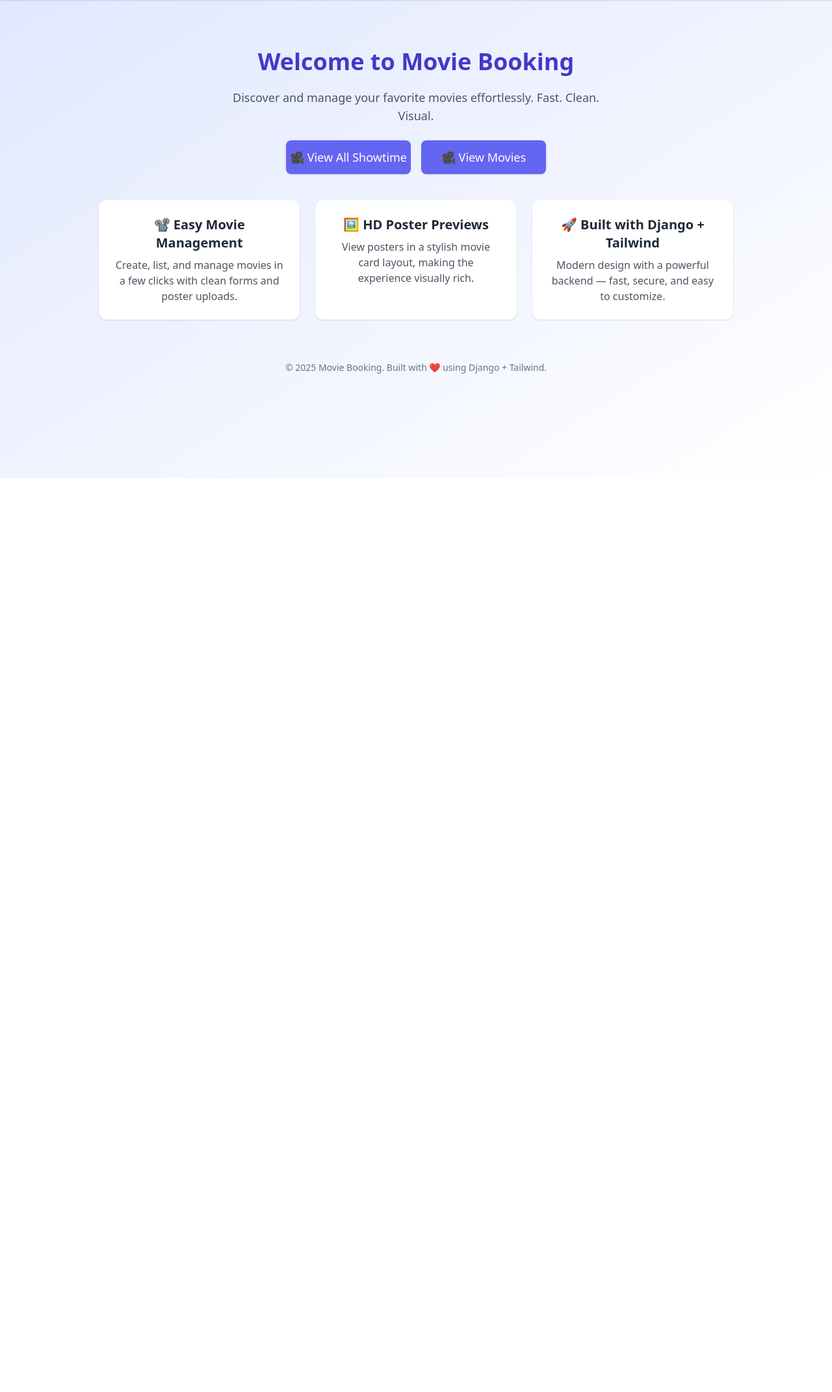
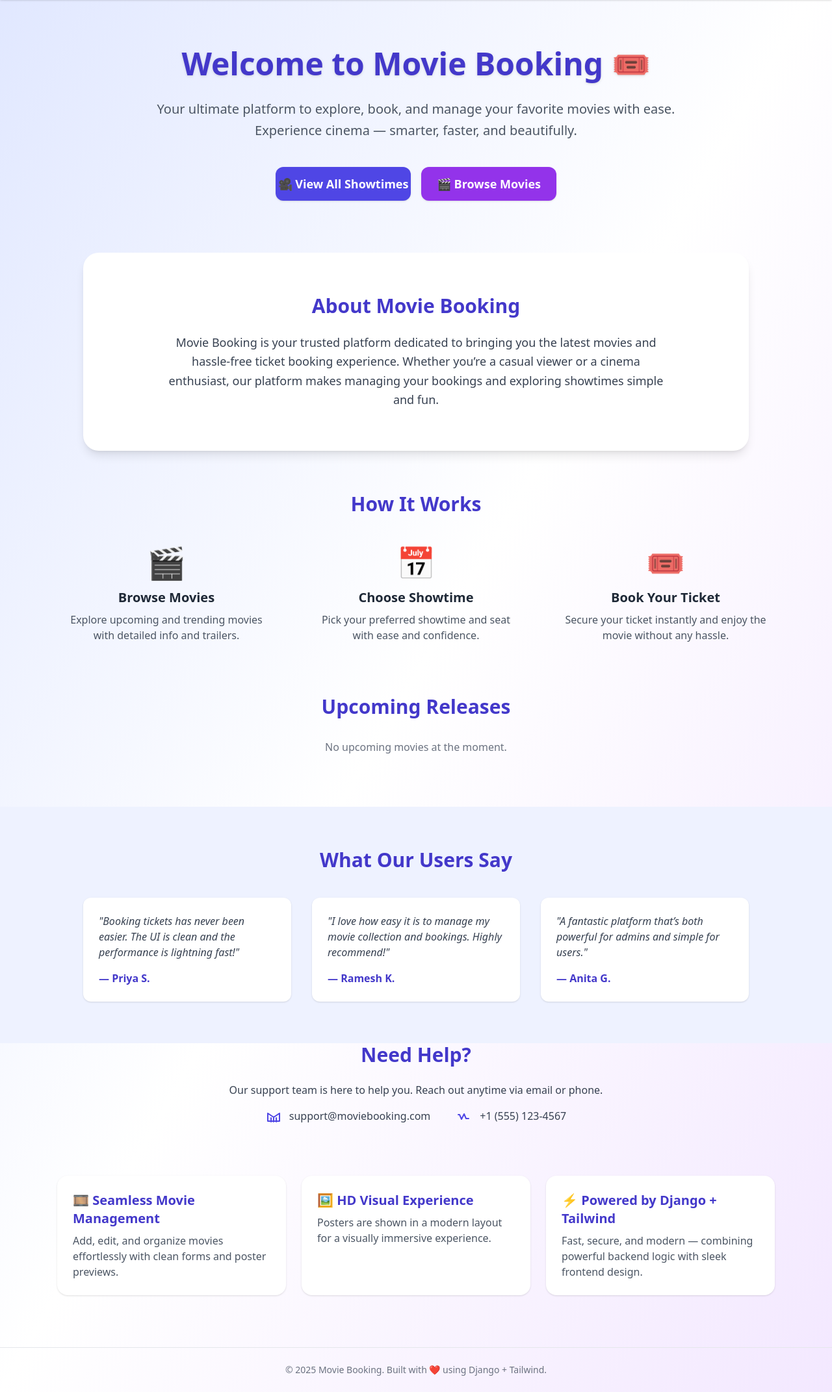
Before and after one commit to this-is-neha/Movie-, a Django app: page / in a window 1280 px wide. Shown: the part 64-2207 px from the top of the page at 65% size. Before the commit the page ends 800 px from the top, so only its background shows below. Run offline with Django 5.2, Linux system fonts and the light colour scheme; some libraries are stand-ins or nearby versions.

Commit message:
Homepage

```diff
--- a/booking/templates/movies/home.html
+++ b/booking/templates/movies/home.html
@@ -1,18 +1,16 @@
 <!DOCTYPE html>
 <html lang="en">
 <head>
-  <meta charset="UTF-8">
+  <meta charset="UTF-8" />
   <title>Movie Booking | Home</title>
   <script src="https://cdn.tailwindcss.com"></script>
 </head>
-<body class="bg-gradient-to-br from-indigo-100 to-white min-h-screen text-gray-800">
+<body class="bg-gradient-to-br from-indigo-100 via-white to-purple-100 min-h-screen text-gray-800">
 
-
-<header class="bg-white shadow p-4 flex justify-between items-center">
-  <a href="/" class="text-2xl font-bold text-indigo-600">🎬 Movie Booking</a>
+  <header class="bg-white shadow p-4 flex justify-between items-center sticky top-0 z-50">
+    <a href="/" class="text-2xl font-extrabold text-indigo-600">🎬 Movie Booking</a>
     <nav class="flex items-center space-x-4">
       {% if request.user.is_authenticated %}
-
         <form action="{% url 'logout' %}" method="POST" class="inline">
           {% csrf_token %}
           <button type="submit" class="text-red-600 hover:text-red-800 font-medium">Logout</button>
@@ -24,55 +22,147 @@
     </nav>
   </header>
 
+  <section class="text-center py-20 px-6 max-w-4xl mx-auto">
+    <h2 class="text-5xl font-black text-indigo-700 mb-6 animate-bounce drop-shadow">Welcome to Movie Booking 🎟️</h2>
+    <p class="text-xl text-gray-600 mb-10 leading-relaxed">
+      Your ultimate platform to explore, book, and manage your favorite movies with ease. Experience cinema — smarter, faster, and beautifully.
+    </p>
 
-
-
-
-<section class="text-center py-20 px-4">
-  <h2 class="text-4xl font-extrabold text-indigo-700 mb-4 animate-bounce">Welcome to Movie Booking</h2>
-  <p class="text-lg text-gray-600 max-w-xl mx-auto mb-6">Discover and manage your favorite movies effortlessly. Fast. Clean. Visual.</p>
-
-<div class="flex justify-center gap-4">
+    <div class="flex justify-center flex-wrap gap-4">
       <a href="{% url 'showtime_list_create' %}"
-     class="bg-indigo-500 text-white w-48 py-3 rounded-lg text-lg shadow hover:bg-indigo-600 transition inline-block">
-    🎥 View All Showtime
+         class="bg-indigo-600 text-white w-52 py-3 rounded-xl text-lg shadow hover:bg-indigo-700 transition font-semibold">
+        🎥 View All Showtimes
       </a>
       <a href="{% url 'movie-list' %}"
-     class="bg-indigo-500 text-white w-48 py-3 rounded-lg text-lg shadow hover:bg-indigo-600 transition inline-block">
-    🎥 View Movies
+         class="bg-purple-600 text-white w-52 py-3 rounded-xl text-lg shadow hover:bg-purple-700 transition font-semibold">
+        🎬 Browse Movies
       </a>
 
       {% if request.user.is_authenticated %}
         {% if request.user.is_staff %}
           <a href="{% url 'all_bookings' %}"
-         class="bg-indigo-500 text-white w-48 py-3 rounded-lg text-lg shadow hover:bg-indigo-600 transition inline-block">
-        🎥 All Bookings
+             class="bg-green-600 text-white w-52 py-3 rounded-xl text-lg shadow hover:bg-green-700 transition font-semibold">
+            📋 All Bookings
           </a>
         {% else %}
           <a href="{% url 'my_bookings' %}"
-         class="bg-indigo-500 text-white w-48 py-3 rounded-lg text-lg shadow hover:bg-indigo-600 transition inline-block">
-        🎥 View Booking
+             class="bg-pink-600 text-white w-52 py-3 rounded-xl text-lg shadow hover:bg-pink-700 transition font-semibold">
+            🧾 My Bookings
           </a>
         {% endif %}
       {% endif %}
     </div>
+  </section>
 
-  <section class="grid grid-cols-1 md:grid-cols-3 gap-6 max-w-5xl mx-auto px-6 py-10">
-    <div class="bg-white p-6 rounded-xl shadow hover:shadow-lg transition">
-      <h3 class="text-xl font-semibold mb-2">📽️ Easy Movie Management</h3>
-      <p class="text-gray-600">Create, list, and manage movies in a few clicks with clean forms and poster uploads.</p>
+
+  <section class="max-w-5xl mx-auto px-6 py-16 bg-white rounded-3xl shadow-lg mb-16">
+    <h3 class="text-3xl font-bold text-indigo-700 mb-6 text-center">About Movie Booking</h3>
+    <p class="text-gray-700 max-w-3xl mx-auto text-center leading-relaxed text-lg">
+      Movie Booking is your trusted platform dedicated to bringing you the latest movies and hassle-free ticket booking experience.
+      Whether you’re a casual viewer or a cinema enthusiast, our platform makes managing your bookings and exploring showtimes simple and fun.
+    </p>
+  </section>
+
+
+  <section class="max-w-6xl mx-auto px-6 mb-20">
+    <h3 class="text-3xl font-bold text-indigo-700 mb-12 text-center">How It Works</h3>
+    <div class="grid grid-cols-1 md:grid-cols-3 gap-12 text-center">
+      <div>
+        <div class="text-indigo-600 text-5xl mb-4">🎬</div>
+        <h4 class="text-xl font-semibold mb-2">Browse Movies</h4>
+        <p class="text-gray-600 max-w-xs mx-auto">Explore upcoming and trending movies with detailed info and trailers.</p>
       </div>
-    <div class="bg-white p-6 rounded-xl shadow hover:shadow-lg transition">
-      <h3 class="text-xl font-semibold mb-2">🖼️ HD Poster Previews</h3>
-      <p class="text-gray-600">View posters in a stylish movie card layout, making the experience visually rich.</p>
+      <div>
+        <div class="text-indigo-600 text-5xl mb-4">📅</div>
+        <h4 class="text-xl font-semibold mb-2">Choose Showtime</h4>
+        <p class="text-gray-600 max-w-xs mx-auto">Pick your preferred showtime and seat with ease and confidence.</p>
       </div>
-    <div class="bg-white p-6 rounded-xl shadow hover:shadow-lg transition">
-      <h3 class="text-xl font-semibold mb-2">🚀 Built with Django + Tailwind</h3>
-      <p class="text-gray-600">Modern design with a powerful backend — fast, secure, and easy to customize.</p>
+      <div>
+        <div class="text-indigo-600 text-5xl mb-4">🎟️</div>
+        <h4 class="text-xl font-semibold mb-2">Book Your Ticket</h4>
+        <p class="text-gray-600 max-w-xs mx-auto">Secure your ticket instantly and enjoy the movie without any hassle.</p>
+      </div>
     </div>
   </section>
 
-  <footer class="text-center py-6 text-sm text-gray-500">
+
+  <section class="max-w-6xl mx-auto px-6 mb-20">
+    <h3 class="text-3xl font-bold text-indigo-700 mb-8 text-center">Upcoming Releases</h3>
+    <div class="grid grid-cols-1 md:grid-cols-4 gap-8">
+      {% for movie in upcoming_movies %}
+      <div class="bg-white rounded-2xl shadow p-4 flex flex-col items-center hover:shadow-lg transition cursor-pointer">
+        {% if movie.poster %}
+          <img src="{{ movie.poster.url }}" alt="{{ movie.title }}" class="rounded-lg w-full h-56 object-cover mb-4" />
+        {% else %}
+          <div class="w-full h-56 bg-gray-200 flex items-center justify-center rounded-lg text-gray-400 mb-4">No Image</div>
+        {% endif %}
+        <h4 class="font-semibold text-lg text-indigo-800 mb-1">{{ movie.title }}</h4>
+        <p class="text-sm text-gray-600 mb-2">{{ movie.release_date|date:"F d, Y" }}</p>
+        <button class="bg-indigo-600 text-white px-5 py-2 rounded-full text-sm hover:bg-indigo-700 transition">Notify Me</button>
+      </div>
+      {% empty %}
+      <p class="text-center text-gray-500 col-span-full">No upcoming movies at the moment.</p>
+      {% endfor %}
+    </div>
+  </section>
+
+
+  <section class="bg-indigo-50 py-16 px-6">
+    <h3 class="text-3xl font-bold text-indigo-700 mb-10 text-center">What Our Users Say</h3>
+    <div class="max-w-5xl mx-auto grid grid-cols-1 md:grid-cols-3 gap-8">
+      <blockquote class="bg-white p-6 rounded-xl shadow hover:shadow-lg transition">
+        <p class="italic text-gray-700 mb-4">"Booking tickets has never been easier. The UI is clean and the performance is lightning fast!"</p>
+        <footer class="font-semibold text-indigo-700">— Priya S.</footer>
+      </blockquote>
+      <blockquote class="bg-white p-6 rounded-xl shadow hover:shadow-lg transition">
+        <p class="italic text-gray-700 mb-4">"I love how easy it is to manage my movie collection and bookings. Highly recommend!"</p>
+        <footer class="font-semibold text-indigo-700">— Ramesh K.</footer>
+      </blockquote>
+      <blockquote class="bg-white p-6 rounded-xl shadow hover:shadow-lg transition">
+        <p class="italic text-gray-700 mb-4">"A fantastic platform that’s both powerful for admins and simple for users."</p>
+        <footer class="font-semibold text-indigo-700">— Anita G.</footer>
+      </blockquote>
+    </div>
+  </section>
+
+
+  <section class="max-w-4xl mx-auto px-6 mb-20">
+    <h3 class="text-3xl font-bold text-indigo-700 mb-6 text-center">Need Help?</h3>
+    <p class="text-center text-gray-700 mb-4">Our support team is here to help you. Reach out anytime via email or phone.</p>
+    <div class="flex justify-center gap-10 text-gray-700">
+      <div class="flex items-center space-x-3">
+        <svg xmlns="http://www.w3.org/2000/svg" class="h-6 w-6 text-indigo-600" fill="none" viewBox="0 0 24 24" stroke="currentColor" stroke-width="2">
+          <path stroke-linecap="round" stroke-linejoin="round" d="M3 8l7.89 5.26a2 2 0 002.22 0L21 8m-9 7v6m4-6v6m-8-6v6M3 8v12h18V8" />
+        </svg>
+        <span>support@moviebooking.com</span>
+      </div>
+      <div class="flex items-center space-x-3">
+        <svg xmlns="http://www.w3.org/2000/svg" class="h-6 w-6 text-indigo-600" fill="none" viewBox="0 0 24 24" stroke="currentColor" stroke-width="2">
+          <path stroke-linecap="round" stroke-linejoin="round" d="M3 10h2l3 7 4-8 3 7h4" />
+        </svg>
+        <span>+1 (555) 123-4567</span>
+      </div>
+    </div>
+  </section>
+
+
+  <section class="grid grid-cols-1 md:grid-cols-3 gap-6 max-w-6xl mx-auto px-6 pb-20">
+    <div class="bg-white p-6 rounded-2xl shadow hover:shadow-lg transition">
+      <h3 class="text-xl font-bold mb-2 text-indigo-700">🎞️ Seamless Movie Management</h3>
+      <p class="text-gray-600">Add, edit, and organize movies effortlessly with clean forms and poster previews.</p>
+    </div>
+    <div class="bg-white p-6 rounded-2xl shadow hover:shadow-lg transition">
+      <h3 class="text-xl font-bold mb-2 text-indigo-700">🖼️ HD Visual Experience</h3>
+      <p class="text-gray-600">Posters are shown in a modern layout for a visually immersive experience.</p>
+    </div>
+    <div class="bg-white p-6 rounded-2xl shadow hover:shadow-lg transition">
+      <h3 class="text-xl font-bold mb-2 text-indigo-700">⚡ Powered by Django + Tailwind</h3>
+      <p class="text-gray-600">Fast, secure, and modern — combining powerful backend logic with sleek frontend design.</p>
+    </div>
+  </section>
+
+
+  <footer class="text-center py-6 text-sm text-gray-500 border-t">
     © 2025 Movie Booking. Built with ❤️ using Django + Tailwind.
   </footer>
 
```
Also changed, not shown: db.sqlite3. Lines whose indentation alone changed are shown as unchanged.
